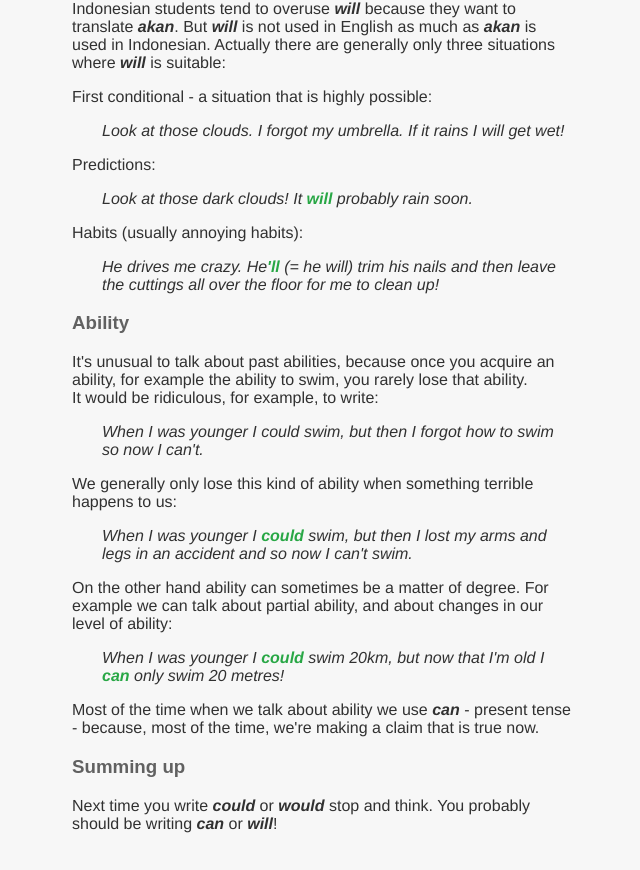
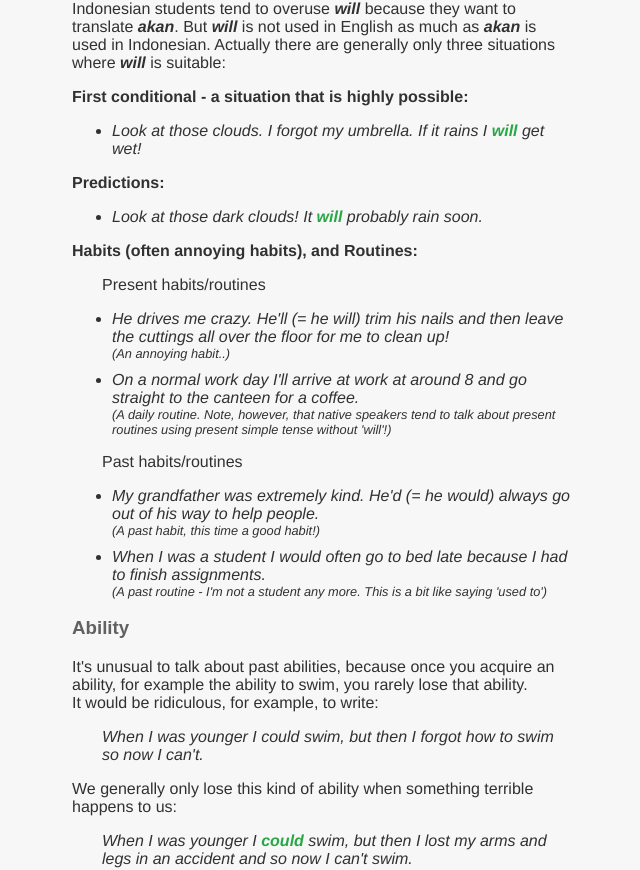
Before and after one commit to boltonsteve/gurueap, a SvelteKit app: page /posts/would in a window 1280 px wide. Shown: the part 887-1757 px from the top of the page, without its empty margins (318-958 px from the left). Built offline with nearby package versions, Linux system fonts and the light colour scheme.

Commit message:
update would

```diff
--- a/src/routes/posts/would/+page.svelte
+++ b/src/routes/posts/would/+page.svelte
@@ -31,17 +31,41 @@
 
 <p>Indonesian students tend to overuse <b><i>will</i></b> because they want to translate <b><i>akan</i></b>. But <b><i>will</i></b> is not used in English as much as <b><i>akan</i></b> is used in Indonesian. Actually there are generally only three situations where <b><i>will</i></b> is suitable:</p>
 
-<p>First conditional - a situation that is highly possible:</p>
+<p><b>First conditional - a situation that is highly possible:</b></p>
 
-<p class="ml-3 font-italic">Look at those clouds. I forgot my umbrella. If it rains I will get wet!</p>
+<ul class="font-italic">
+    <li>
+        Look at those clouds. I forgot my umbrella. If it rains I <span class="font-weight-bold text-success">will</span> get wet!
+    </li>
+</ul>
 
-<p>Predictions:</p>
+<p><b>Predictions:</b></p>
 
-<p class="ml-3 font-italic">Look at those dark clouds! It <span class="font-weight-bold text-success">will</span> probably rain soon.</p>
+<ul class="font-italic">
+    <li>
+        Look at those dark clouds! It <span class="font-weight-bold text-success">will</span> probably rain soon.
+    </li>
+</ul>
 
-<p>Habits (usually annoying habits):</p>
+<p><b>Habits (often annoying habits), and Routines:</b></p>
 
-<p class="ml-3 font-italic">He drives me crazy. He<span class="font-weight-bold text-success">'ll</span> (= he will) trim his nails and then leave the cuttings all over the floor for me to clean up!</p>
+<p class="ml-3">Present habits/routines</p>
+
+<ul class="font-italic">
+    <li>He drives me crazy. He'll (= he will) trim his nails and then leave the cuttings all over the floor for me to clean up!</li>
+    <li class="lst-none small mb-1">(An annoying habit..)</li>
+    <li>On a normal work day I'll arrive at work at around 8 and go straight to the canteen for a coffee.</li>
+    <li class="lst-none small">(A daily routine. Note, however, that native speakers tend to talk about present routines using present simple tense without 'will'!)</li>
+</ul>
+
+<p class="ml-3">Past habits/routines</p>
+
+<ul class="font-italic">
+    <li>My grandfather was extremely kind. He'd (= he would) always go out of his way to help people.</li>
+    <li class="lst-none small mb-1">(A past habit, this time a good habit!)</li>
+    <li>When I was a student I would often go to bed late because I had to finish assignments.</li>
+    <li class="lst-none small">(A past routine - I'm not a student any more. This is a bit like saying 'used to')</li>
+</ul>
 
 <h3>Ability</h3>
 
@@ -61,6 +85,6 @@
 
 <h3>Summing up</h3>
 
-<p>Next time you write <b><i>could</i></b> or <b><i>would</i></b> stop and think. You probably should be writing <b><i>can</i></b> or <b><i>will</i></b>!</p>
+<p>Next time you speak or write <b><i>could</i></b> or <b><i>would</i></b> stop and think. You probably should be writing <b><i>can</i></b> or <b><i>will</i></b>!</p>
 
 </div>
```
